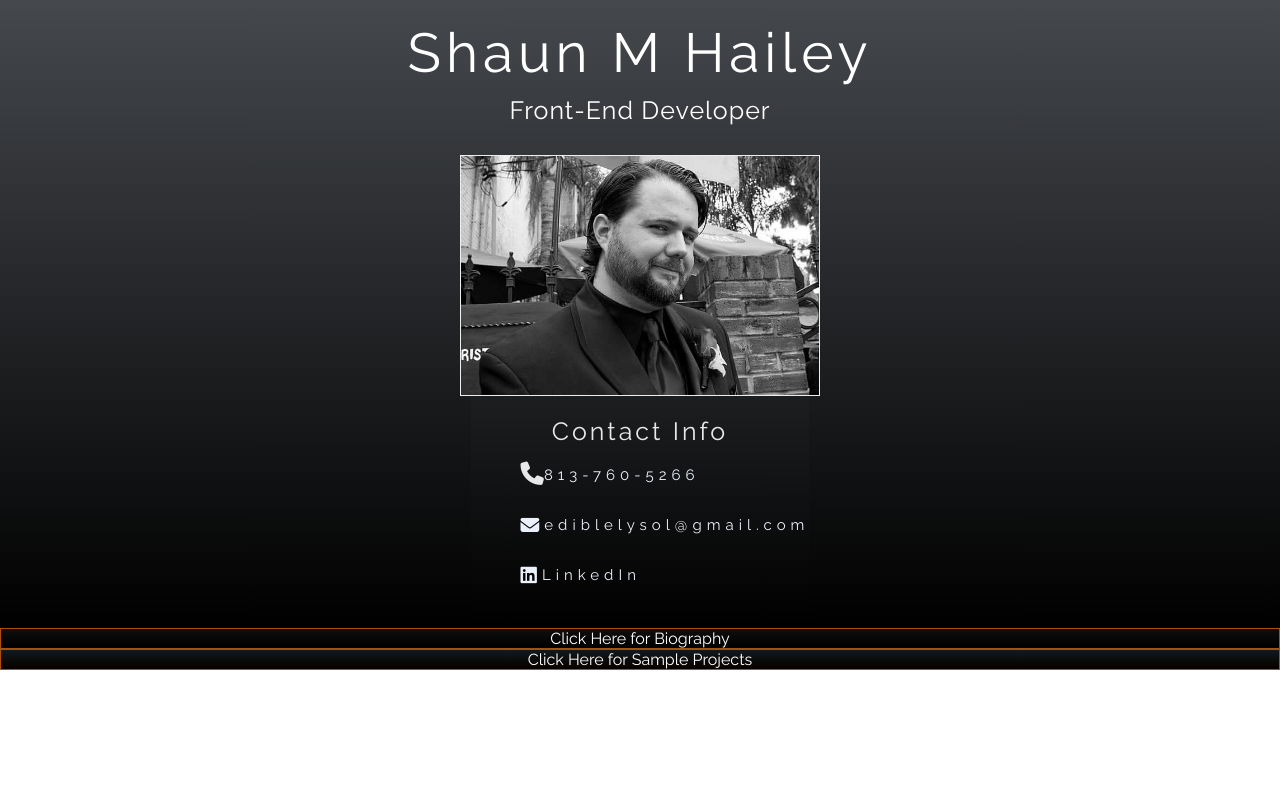
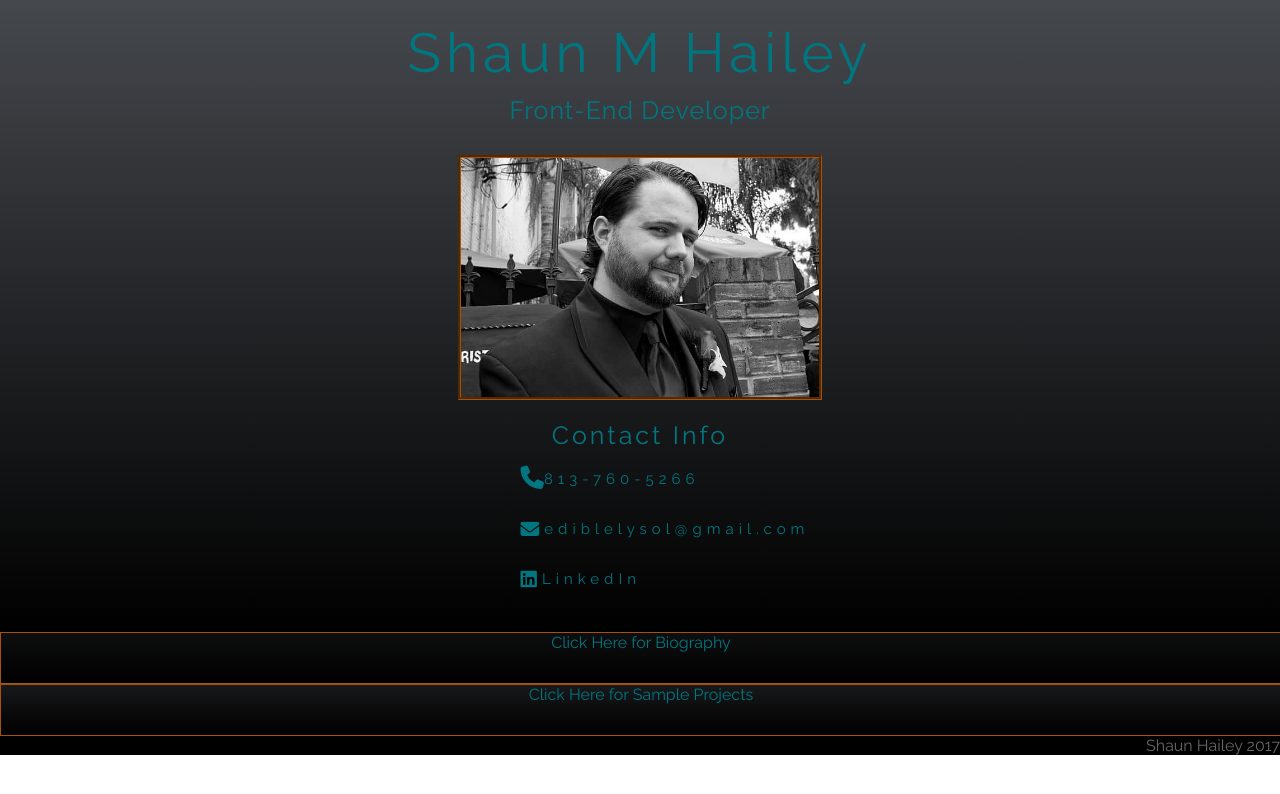
Before and after one commit to shaunhailey/reactfolio, a React (Create React App) app: page / in a window 1280 px wide. Shown: the top 794 px of the page. Built offline with nearby package versions, Linux system fonts and the light colour scheme.

Commit message:
playing with color, problem with bio and project links not expanding properly remains unsolved

```diff
--- a/src/components/App.js
+++ b/src/components/App.js
@@ -7,14 +7,9 @@ import NaviBits1 from './NaviBits1.js'
 import NaviBits2 from './NaviBits2.js'
 
 const App = () =>
-  <div>
+  <div className="topReact">
     <Heading />
-    <div className="naviWrapper">
-      <NaviBits1 />
-    </div>
-    <div className="naviWrapper">
-      <NaviBits2 />
-    </div>
+    <Navi />
   </div>
 
 export default App
--- a/src/components/Navi.js
+++ b/src/components/Navi.js
@@ -8,27 +8,14 @@ import NaviBits1 from './NaviBits1.js'
 import NaviBits2 from './NaviBits2.js'
 import '../styles/Navi.css'
 
-class Navi extends React.Component {
-  constructor(props) {
-    super(props)
-    this.state = {
-      aboutVisible: false,
-      projectsVisible: false
-    }
-  }
-
-  render() {
-    return (
+const Navi = () =>
+  <div className="superDuperNaviWrapper">
     <div className="naviWrapper">
-        <div className="navi">
       <NaviBits1 />
     </div>
-        <div className="naviSecond">
+    <div className="naviWrapper">
       <NaviBits2 />
     </div>
   </div>
-    )
-  }
-}
 
 export default Navi
--- a/src/components/NaviBits2.js
+++ b/src/components/NaviBits2.js
@@ -16,11 +16,14 @@ class NaviBits2 extends React.Component {
 
   render() {
     return (
-      <div className="naviBits2" onClick={() => this.onClick()}>
-        <div className="buttonThree">Click Here for Sample Projects</div>
-        <div className="wtf2">
-          {this.state.projectsVisible ? <Projects /> : null}
+      <div className="superNaviBits2">
+        <div className="naviBits2" onClick={() => this.onClick()}>
+          <div className="buttonThree">Click Here for Sample Projects</div>
+          <div className="wtf2">
+            {this.state.projectsVisible ? <Projects /> : null}
+          </div>
         </div>
+        <div className="needSpace">Shaun Hailey 2017 </div>
       </div>
     )
   }
--- a/src/styles/App.css
+++ b/src/styles/App.css
@@ -1,5 +1,6 @@
 * {
   font-family: 'Raleway', sans-serif;
+  color: #007680;
 }
 
 .App {
@@ -31,12 +32,6 @@
   }
 }
 
-.baseLayout {
-  display: flex;
-  flex-direction: row;
-  flex-wrap: nowrap;
-}
-
 .headerlist {
   background-color: white;
   display: flex;
@@ -44,11 +39,6 @@
 }
 .top {
   font-size: 36px;
-}
-
-.btn {
-  /*height: 35px;
-  width: 35px;*/
 }
 
 .homePage {
@@ -79,7 +69,7 @@ nav-link {
 }
 
 a:link {
-  color: rgb(235, 241, 250);
+  color: #007680;
   text-align: center;
   font-weight: lighter;
   letter-spacing: 5px;
@@ -87,22 +77,13 @@ a:link {
   text-decoration: none;
 }
 a:visited {
-  color: rgb(235, 241, 250);
+  color: #007680;
 }
 a:hover {
-  color: rgb(235, 241, 250);
+  color: #007680;
 }
 a:active {
-  color: rgb(235, 241, 250);
-}
-.references {
-  color: rgb(235, 241, 250);
-  display: flex;
-  flex-direction: column;
-  align-items: center;
-  height: 100vh;
-  background-color: rgb(42, 43, 45);
-  font-family: 'Raleway', sans-serif;
+  color: #007680;
 }
 
 .portfolio {
@@ -156,3 +137,6 @@ h2 {
   border: 20px rgb(42, 43, 45);
   border-style: solid none;
 }
+.topReact {
+  position: relative;
+}
--- a/src/styles/Navi.css
+++ b/src/styles/Navi.css
@@ -1,5 +1,6 @@
 .naviWrapper {
   background-color: #45484d;
+  height: auto;
 }
 .naviBits1 {
   border-style: solid;
@@ -10,6 +11,8 @@
   flex-wrap: wrap;
   background: linear-gradient(to bottom, #45484d -400%, #000000 100%);
   color: white;
+  height: 50px;
+  width: 100%;
 }
 .naviBits2 {
   border-style: solid;
@@ -20,8 +23,23 @@
   flex-wrap: wrap;
   background: linear-gradient(to bottom, #45484d -200%, #000000 100%);
   color: white;
+  height: 50px;
+  width: 100%;
 }
 .wtf,
 .wtf2 {
   width: 100%;
 }
+.needSpace {
+  height: auto;
+  background-color: black;
+  color: #666;
+  text-align: right;
+}
+.buttonThree {
+  height: 100%;
+}
+.superDuperNaviWrapper {
+  display: flex;
+  flex-direction: column;
+}
--- a/src/styles/contact.css
+++ b/src/styles/contact.css
@@ -3,7 +3,7 @@
   display: flex;
   flex-direction: column;
   align-items: center;
-  background: linear-gradient(to bottom, #45484d -140%, #000000 100%);
+  /*background: linear-gradient(to bottom, #45484d -140%, #000000 100%);*/
   font-family: 'Raleway', sans-serif;
 }
 .contactInfo {
@@ -29,3 +29,7 @@ ul.fa-ul {
 li {
   padding-left: 7px;
 }
+
+i {
+  color: #007680;
+}
--- a/src/styles/heading.css
+++ b/src/styles/heading.css
@@ -9,7 +9,8 @@
 .meImages {
   width: 28%;
   border-style: groove;
-  border-width: thin;
+  border-width: medium;
+  border-color: rgb(167, 81, 10);
 }
 .fillerSpace {
   background-color: rgb(42, 43, 45);
```
Also changed, not shown: src/components/BaseLayout.js (deleted, +0 -10 lines). Lines whose indentation alone changed are shown as unchanged.
